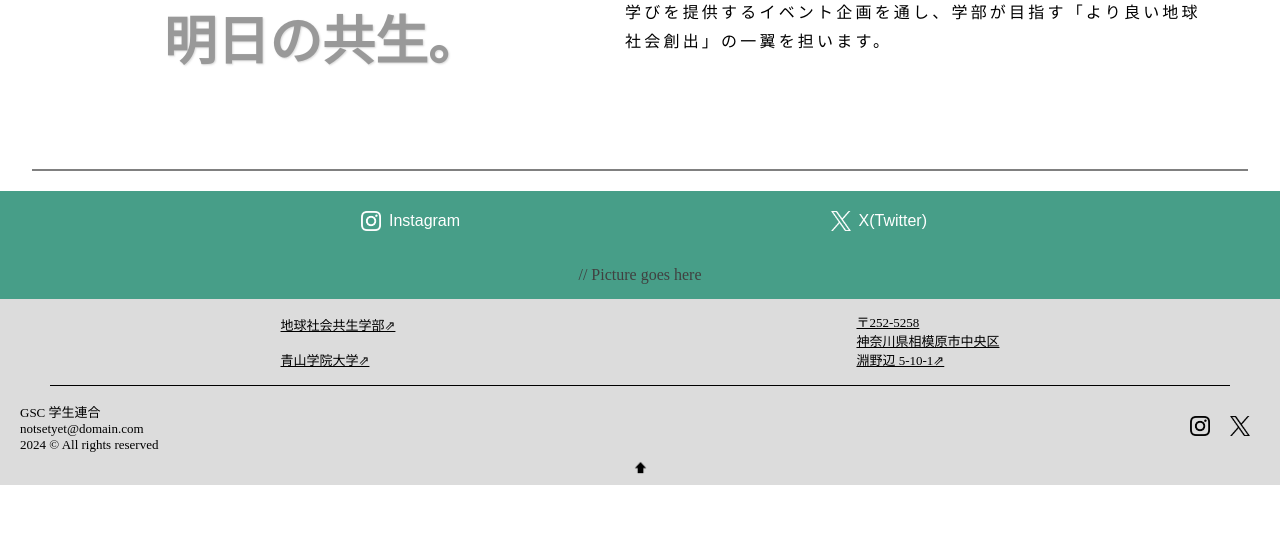
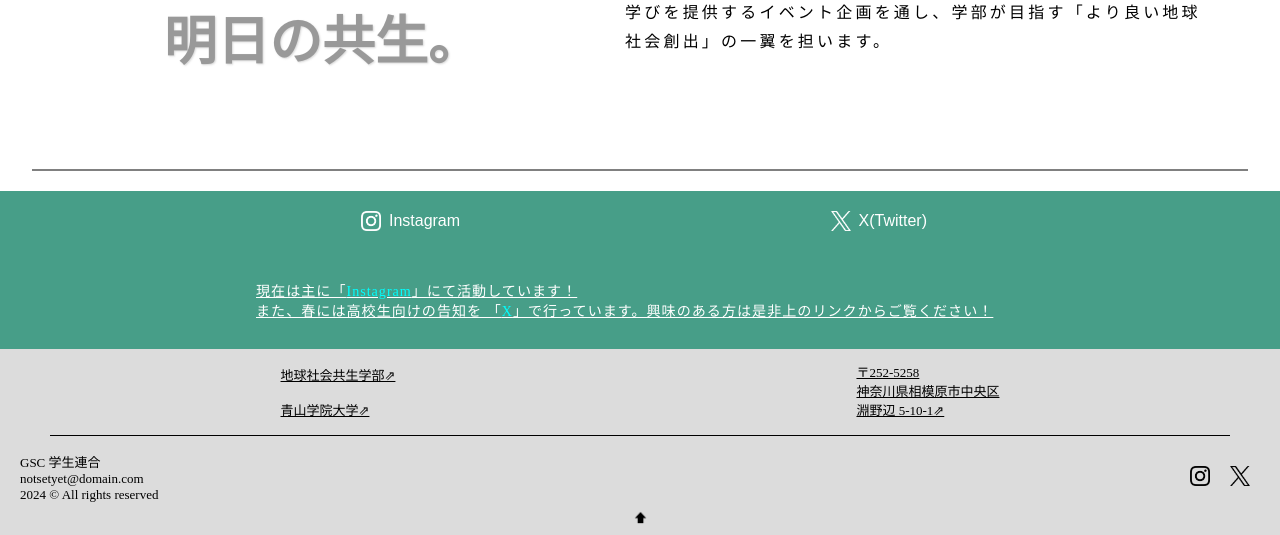
Before and after one commit to Raymondoor/gscstunion_webpage, a PHP site: page / in a window 1280 px wide. Shown: the part 440-975 px from the top of the page. Before the commit the page ends 925 px from the top, so only its background shows below. Run offline with PHP 8.4, Linux system fonts and the light colour scheme; some web fonts are replaced.

Commit message:
home update

```diff
--- a/assets/css/style.css
+++ b/assets/css/style.css
@@ -255,15 +255,21 @@ main {
                     padding: 0 8px;
 
                 }
-            }
+        }
 
         #socialpost {
-            color: hsl(0, 0%, 25%);
-            text-decoration: none;
+            color: hsl(0, 0%, 100%);
+            text-decoration: underline;
             padding: 15px 5px;
-            margin: 0;
-            display: block;
-            text-align: center;
+            max-width: 60%;
+            margin: auto;
+            font-size: clamp(0.7rem, 1.1vw, 1.5rem);
+            text-align: left;
+            letter-spacing: 1px;
+            a {
+                text-decoration: none;
+                color: hsl(180, 100%, 50%);
+            }
         }
     }
 
--- a/index.php
+++ b/index.php
@@ -38,7 +38,10 @@ include "{$dir_back}backend/app/views/header.php";
                 </div>
             </div>
             <div id="socialpost">
-            // Picture goes here
+            <p>
+                現在は主に「<a href="https://instagram.com/gscstunion" target="_blank" title="Instagram">Instagram</a>」にて活動しています！<br>また、春には高校生向けの告知を
+                「<a href="https://x.com/GSCstunion" target="_blank" title="X(Twitter)">X</a>」で行っています。興味のある方は是非上のリンクからご覧ください！
+            </p>
             </div>
         </div>
     </main>
```
